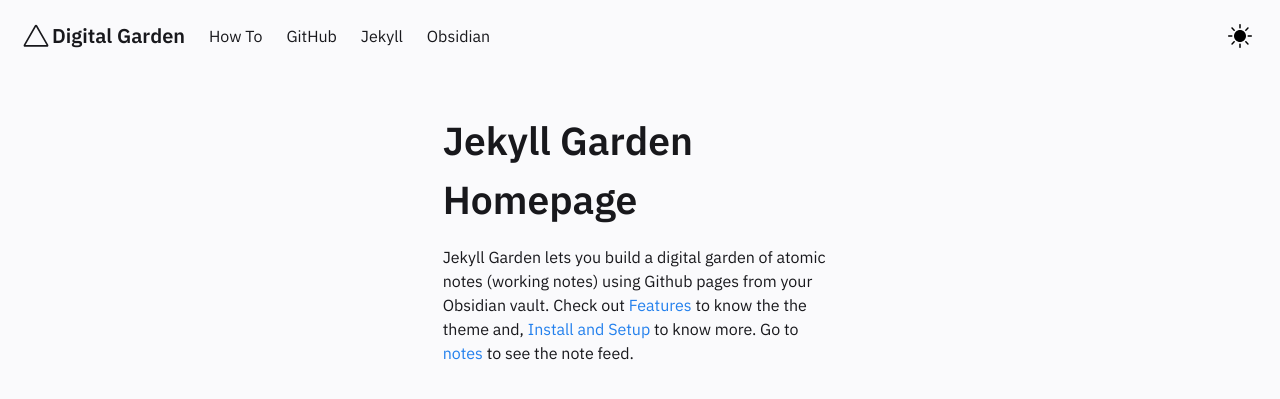
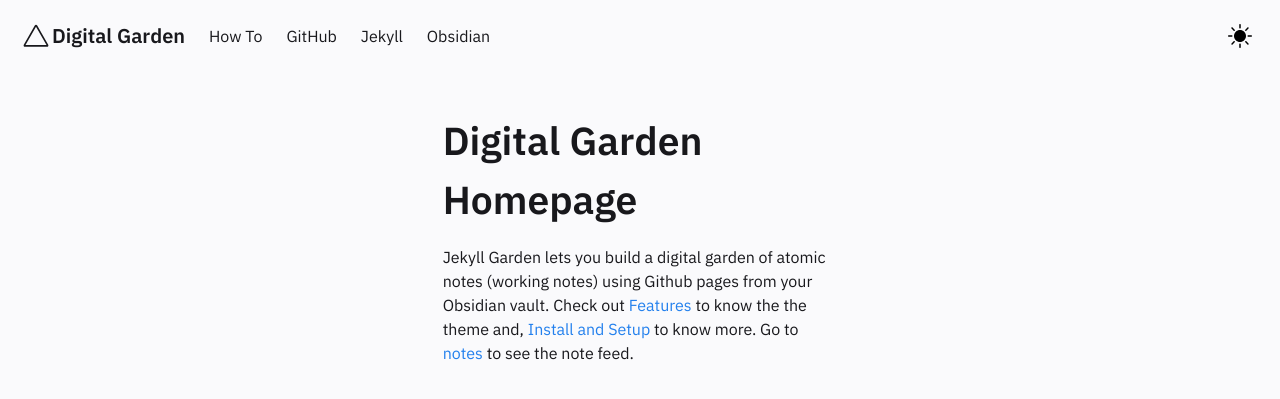
Before and after one commit to lazban/digitalgarden, a Jekyll site: the page built from pages/index.md, in a window 1280 px wide. Shown: the top 399 px of the page. Built offline with Jekyll 4.4.1, drawn with Linux system fonts in a browser that asks for light colours.

Commit message:
0.02
0.01

```diff
--- a/_config.yml
+++ b/_config.yml
@@ -31,7 +31,7 @@
 heading: Digital Garden # Change this
 copyright:
   year: 2021
-  msg: Your Name # This is a mandatory attribute for copyright to be displayed ; If deleting this, edit at footer layout.
+  msg: Made By Human Race # This is a mandatory attribute for copyright to be displayed ; If deleting this, edit at footer layout.
 
 
 #####################################################################
--- a/_includes/Homepage.html
+++ b/_includes/Homepage.html
@@ -1,6 +1,6 @@
 <div class="column is-4">
     <div class="block homeblock">
-    <h1>Jekyll Garden Homepage</h1>
+    <h1>Digital Garden Homepage</h1>
 
     <p>
         Jekyll Garden lets you build a digital garden of atomic notes (working notes) using Github pages from your Obsidian vault.
```
